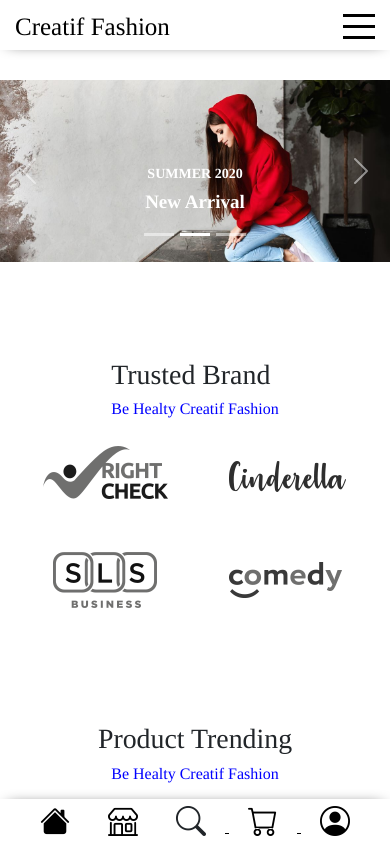
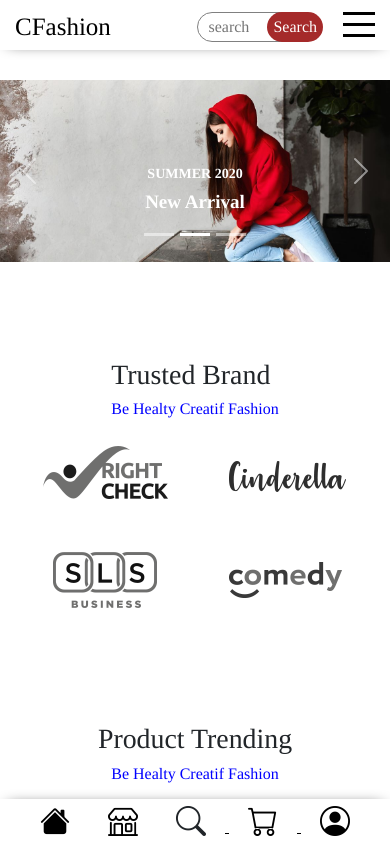
Before and after one commit to Chndrafajar/react-Ecommerce.github.io, a React (Create React App) app: page / in a window 390 px wide. Shown: the top 842 px of the page. Built offline with nearby package versions, Linux system fonts and the light colour scheme.

Commit message:
update-bug1.57

```diff
--- a/src/components/Navbar/Menu/Menu.js
+++ b/src/components/Navbar/Menu/Menu.js
@@ -36,6 +36,18 @@ export default function Menu({ menuOpen, setMenuOpen }) {
             <span>Blog</span>
           </Link>
         </li>
+        <li onClick={() => setMenuOpen(false)}>
+          <Link to="/shopingcart" className="link">
+            {" "}
+            <span>Cart</span>
+          </Link>
+        </li>
+        <li onClick={() => setMenuOpen(false)}>
+          <Link to="/signin" className="link">
+            {" "}
+            <span>Login</span>
+          </Link>
+        </li>
       </ul>
     </div>
   );
--- a/src/components/Navbar/Nav.css
+++ b/src/components/Navbar/Nav.css
@@ -13,7 +13,7 @@
 
 .navbarCenter {
   display: flex;
-  margin-right: 95px;
+  margin-right: 5px;
 }
 
 .navbarCenter .itemContainer span {
@@ -61,6 +61,41 @@
 .itemContainer span {
   font-size: 15px;
   font-weight: 500;
+}
+
+.navbarRight {
+  display: flex;
+}
+
+.navRightSearch {
+  margin-right: 20px;
+}
+
+.navRightSearch label input {
+  width: 170px;
+  height: 30px;
+  border-radius: 20px;
+  padding: 0 10px;
+  border: 1px solid grey;
+}
+
+.btn3 {
+  border: none;
+  background-color: brown;
+  border-radius: 20px;
+  margin-left: -30px;
+  height: 30px;
+  color: white;
+}
+
+.navRightSearch label {
+  position: relative;
+}
+
+.navRightSearch label .bi {
+  position: inherit;
+
+  font-size: 20px;
 }
 
 .navbarRight .pemalang {
@@ -155,4 +190,10 @@
   .navbarBottom {
     display: block;
   }
+  .navRightSearch label input {
+    width: 100px;
+  }
+  .navRightSearch {
+    margin-left: -20px;
+  }
 }
--- a/src/components/Navbar/NavbarComponents.js
+++ b/src/components/Navbar/NavbarComponents.js
@@ -8,7 +8,7 @@ export default function NavbarComponents({ menuOpen, setMenuOpen }) {
       <div className={"navbar " + (menuOpen && "active")}>
         <div className="navbarItem">
           <div className="navbarLeft">
-            <span>Creatif Fashion</span>
+            <span>CFashion</span>
           </div>
           <div className="navbarCenter">
             <div className="itemContainer">
@@ -42,6 +42,12 @@ export default function NavbarComponents({ menuOpen, setMenuOpen }) {
             </div>
           </div>
           <div className="navbarRight">
+            <div className="navRightSearch">
+              <label>
+                <input type="text" placeholder="search" />
+                <button className="btn3">Search</button>
+              </label>
+            </div>
             <div className="pemalang" onClick={() => setMenuOpen(!menuOpen)}>
               <span className={"item1 " + (menuOpen && "active")}></span>
               <span className={"item2 " + (menuOpen && "active")}></span>
--- a/src/components/Pages/Home/home.css
+++ b/src/components/Pages/Home/home.css
@@ -180,6 +180,9 @@ responisve */
     display: flex;
     flex-direction: column;
   }
+  .homeBrand {
+    flex-wrap: wrap;
+  }
 }
 
 @media (max-width: 468px) {
```
